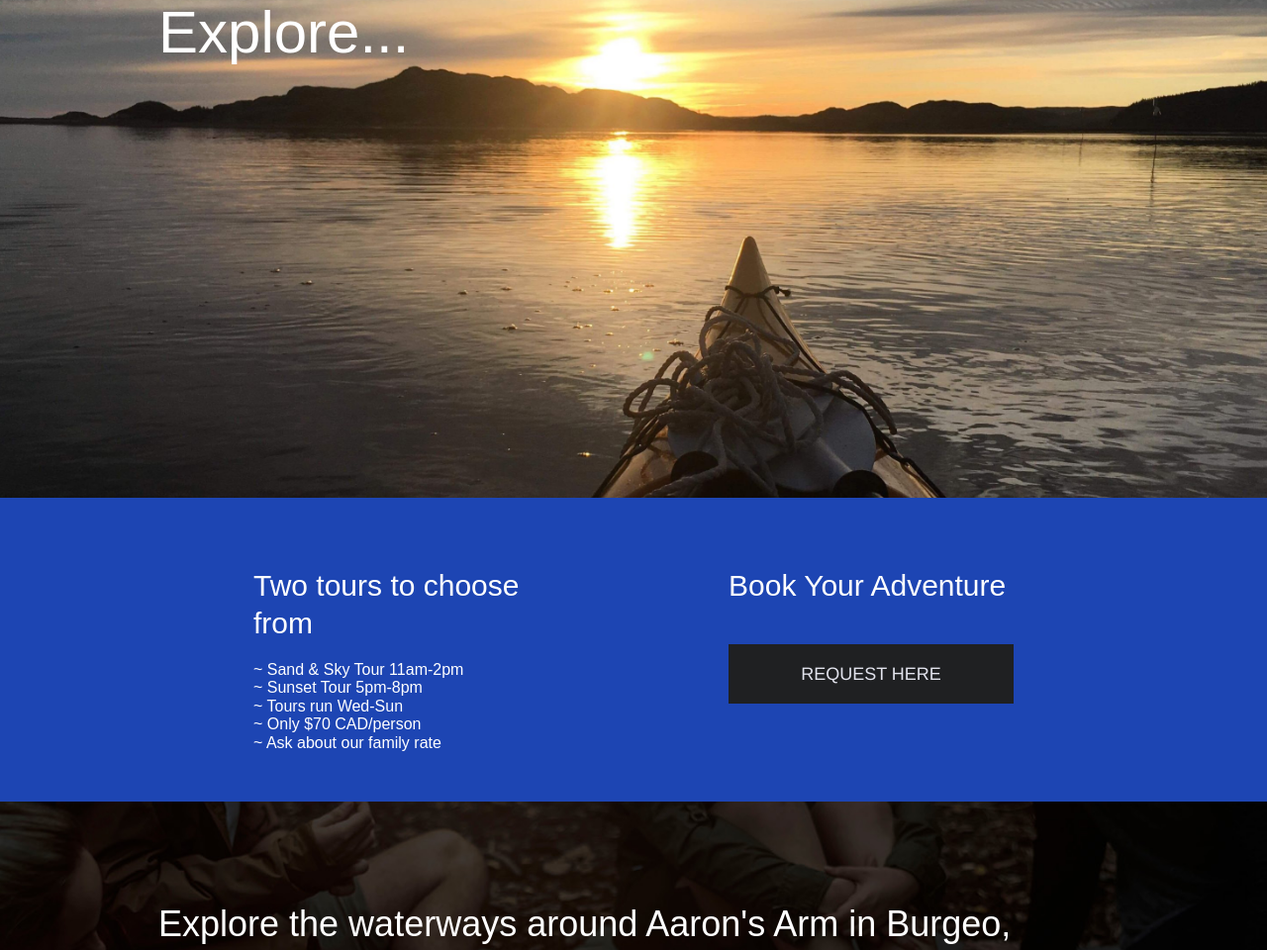
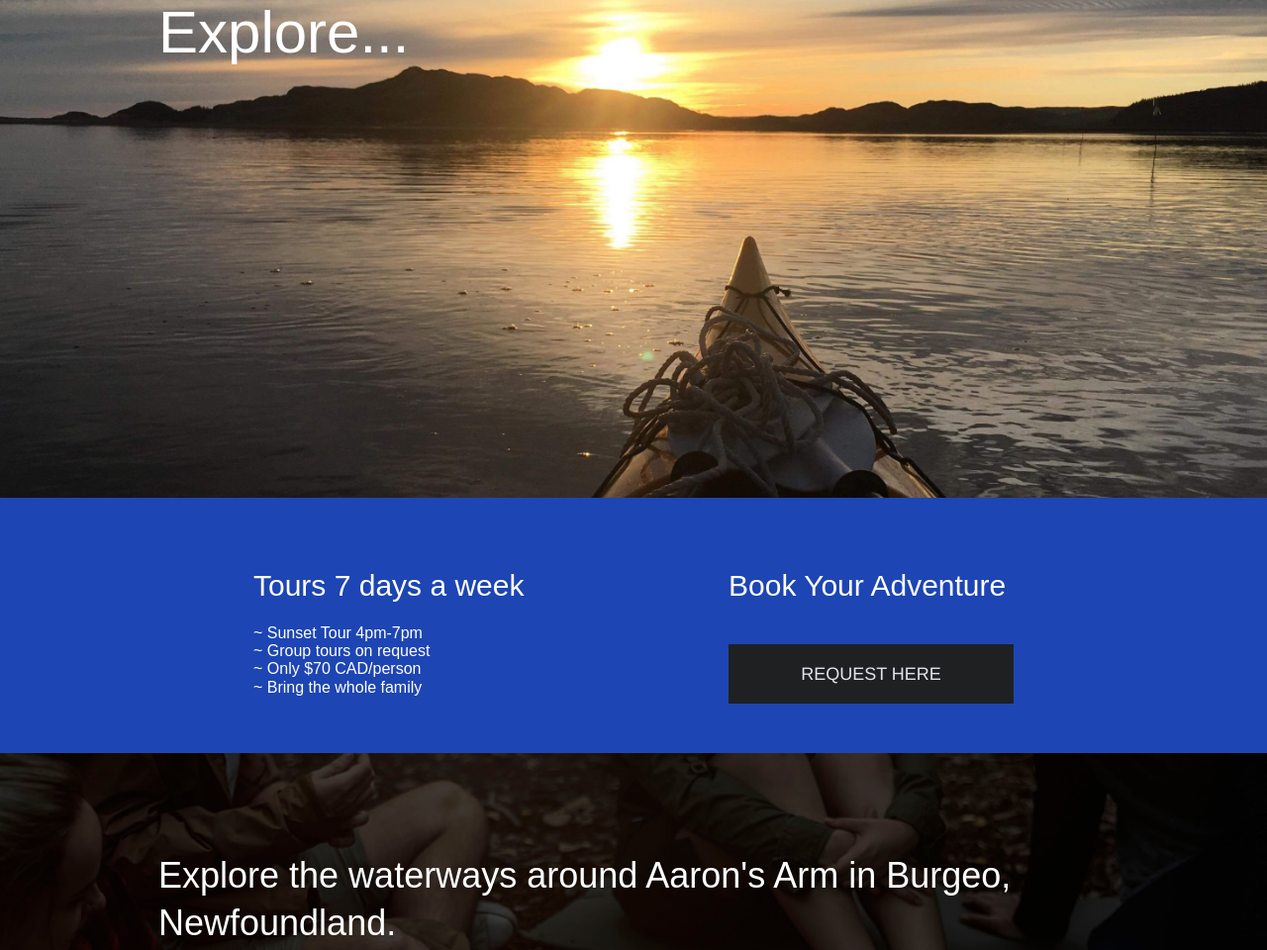
Before and after one commit to JamieS3373/sunset-adventures, a website built with Parcel: page index.html in a window 1280 px wide. Shown: the part 271-1231 px from the top of the page at 99% size. Built offline with nearby package versions, Linux system fonts and the light colour scheme.

Commit message:
Updated Rates and times

```diff
--- a/index.html
+++ b/index.html
@@ -4,7 +4,9 @@
 <head>
   <meta charset="utf-8">
   <title>Sunset Adventures</title>
-  <meta name="description" content="">
+  <meta name="description" content="Book a Kayaking Tour in Burgeo Newfoundland Canada">
+  <meta name="keywords" content="Kayaking, Tour, Newfoundland, Sea Kayaking, Burgeo, Canada, Western Newfoundland">
+  <meta name="author" content="Jamie Stone">
   <meta name="viewport" content="width=device-width, initial-scale=1">
 
   <meta property="og:title" content="">
@@ -66,13 +68,12 @@
     <aside>
       <div class="content-wrapper">
         <div class="form-description">
-          <h3>Two tours to choose from</h3>
+          <h3>Tours 7 days a week</h3>
            <ul>
-              <li>~ Sand & Sky Tour 11am-2pm</li>
-              <li>~ Sunset Tour 5pm-8pm</li>
-              <li>~ Tours run Wed-Sun</li>
+              <li>~ Sunset Tour 4pm-7pm</li>
+              <li>~ Group tours on request</li>
              <li>~ Only $70 CAD/person</li>
-             <li>~ Ask about our family rate</li>
+             <li>~ Bring the whole family</li>
           </ul>
         </div>
         <div class="form">
```
Also changed, not shown: about/index.html (+3 -1 lines), faq/index.html (+3 -1 lines), lodging/index.html (+4 -2 lines).
